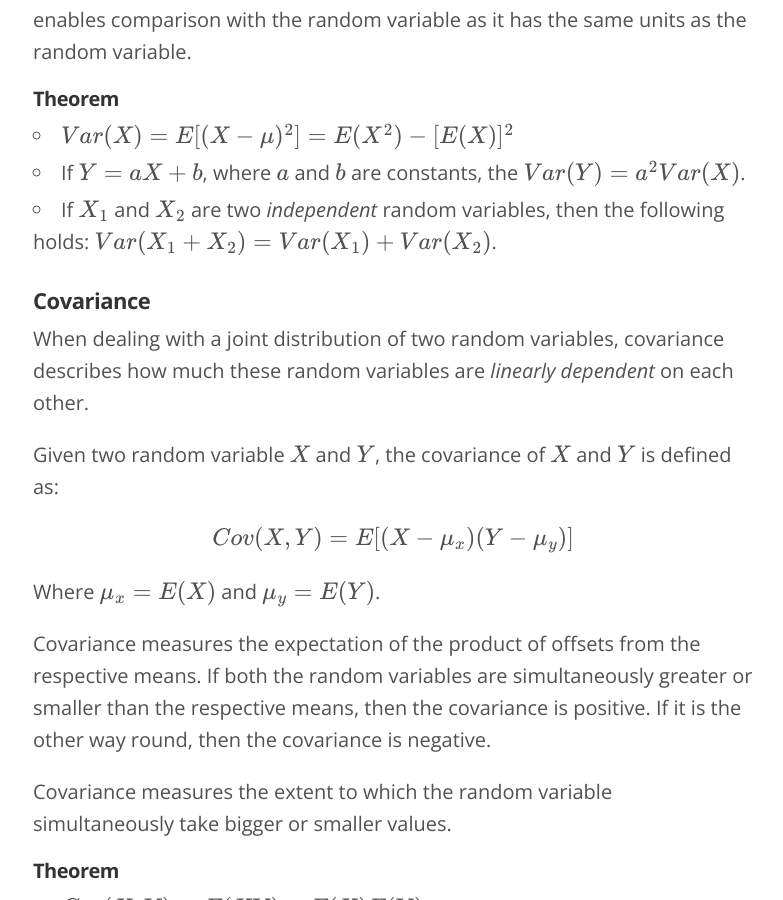
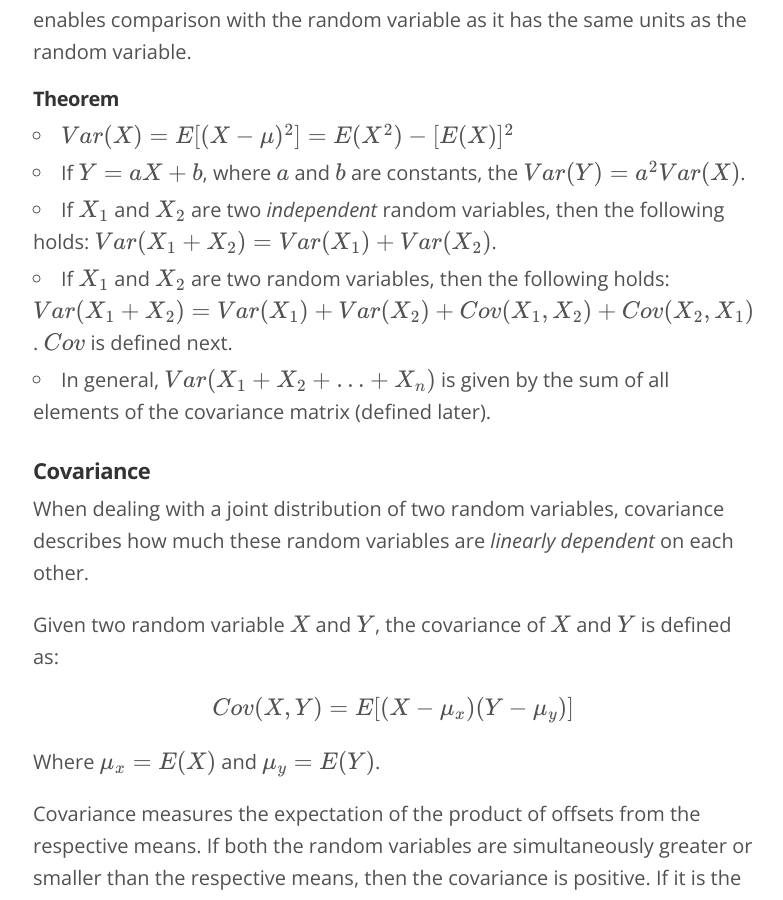
Before and after one commit to manjeetdahiya/manjeetdahiya.github.io, a Jekyll site: the page built from _posts/2019-05-15-expectation-and-various-summaries-of-a-distribution.md, in a window 1280 px wide and 900 px high, scrolled down 1440 px. Shown: the whole window, without its empty margins (247-1030 px from the left). Built offline with Jekyll 4.4.1, drawn with Linux system fonts in a browser that asks for light colours; formulas are drawn with MathJax 3; some of the changed text lies outside the part shown.

Commit message:
new post

```diff
--- a/_posts/2019-05-15-expectation-and-various-summaries-of-a-distribution.md
+++ b/_posts/2019-05-15-expectation-and-various-summaries-of-a-distribution.md
@@ -53,11 +53,16 @@ Standard deviation ($\sigma$) is defined as the positive square root of variance
 It enables comparison with the random variable
 as it has the same units as the random variable.
 
+
 ##### Theorem
 * $Var(X) = E[(X - \mu)^2] = E(X^2) - [E(X)]^2$
 * If $Y = aX +b$, where $a$ and $b$ are constants, the $Var(Y) = a^2 Var(X)$.
 * If $X_1$ and $X_2$ are two *independent* random variables, then the following holds:
   $Var(X_1 + X_2) = Var(X_1) + Var(X_2)$.
+* If $X_1$ and $X_2$ are two random variables, then the following holds:
+  $Var(X_1 + X_2) = Var(X_1) + Var(X_2) + Cov(X_1,X_2) + Cov(X_2, X_1)$. $Cov$ is defined next.
+* In general, $Var(X_1+X_2+...+X_n)$ is given by the sum of all elements of
+  the covariance matrix (defined later).
 
 ### Covariance
 When dealing with a joint distribution of two random variables, covariance
```
Also changed, not shown: other parts of _posts/2019-05-15-expectation-and-various-summaries-of-a-distribution.md (+5 -0 lines), _posts/2019-06-23-lagrange-multiplier-and-lagrangian.md (added, +48 -0 lines).
